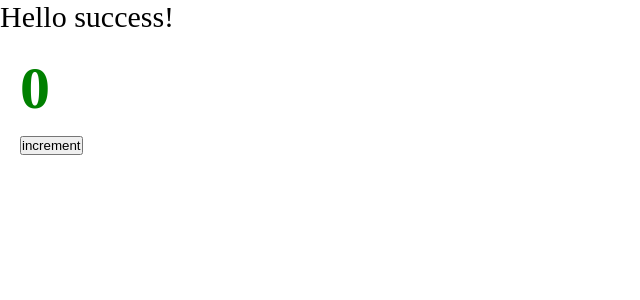
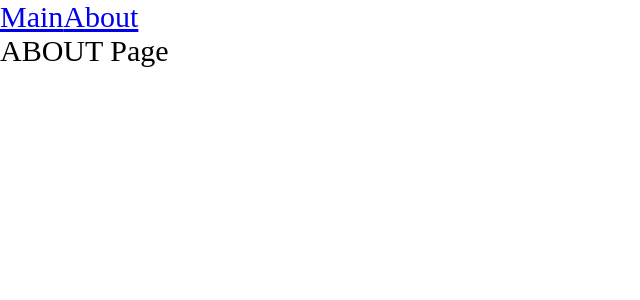
Before and after one commit to Elena-Sergienko/production-project-oct-23, a React app: page /about in a window 1280 px wide. Shown: the top 300 px of the page, without its empty margins (0-640 px from the left). Built offline with nearby package versions, Linux system fonts and the light colour scheme.

Commit message:
add router

```diff
--- a/package.json
+++ b/package.json
@@ -15,6 +15,7 @@
     "@types/node": "^20.8.9",
     "@types/react": "^18.2.33",
     "@types/react-dom": "^18.2.14",
+    "@types/react-router-dom": "^5.3.3",
     "@types/webpack": "^5.28.4",
     "@types/webpack-dev-server": "^4.7.2",
     "css-loader": "^6.8.1",
@@ -32,6 +33,7 @@
   },
   "dependencies": {
     "react": "^18.2.0",
-    "react-dom": "^18.2.0"
+    "react-dom": "^18.2.0",
+    "react-router-dom": "^6.18.0"
   }
 }
--- a/src/App.tsx
+++ b/src/App.tsx
@@ -1,11 +1,20 @@
 import { Counter } from "./components/Counter.module";
-import './index.scss'
+import './index.scss';
+import { Routes, Route, Link} from "react-router-dom";
+import AboutPage from "./pages/AboutPage/AboutPage"
+import MainPage from "./pages/MainPage/MainPage";
 
 const App = () => {
     return (
         <div className="app">
+        <Link to={'/'}>Main</Link>
+        <Link to={'/about'}>About</Link>
+
+            <Routes>
+                <Route path={'/'} element={<MainPage/>}/>
+                <Route path={'/about'} element={<AboutPage/>}/>
             Hello success!
-            <Counter/>
+            </Routes>
         </div>
     )
 }
--- a/src/index.tsx
+++ b/src/index.tsx
@@ -1,9 +1,29 @@
-import {render} from "react-dom";
+// import {render} from "react-dom";
+// import App from "./App";
+// import {BrowserRouter} from "react-router-dom"
+
+// render(
+//     <BrowserRouter>
+//     <div>
+//         <App/>
+//     </div>
+//     </BrowserRouter>,
+
+//     document.getElementById('root')
+// )
+
+// fixed: "react-dom.development.js:86 Warning: ReactDOM.render is no longer supported in React 18. Use createRoot instead."
+// https://stackoverflow.com/questions/71668256/deprecation-notice-reactdom-render-is-no-longer-supported-in-react-18#:~:text=)%3B%0A%0AreportWebVitals()%3B-,For%20Typescript,-Credit%20from%20comment
+import ReactDOM from "react-dom/client";
 import App from "./App";
+import {BrowserRouter} from "react-router-dom";
 
-render(
+const root = ReactDOM.createRoot(document.getElementById("root") as HTMLElement);
+
+root.render(
+    <BrowserRouter>
     <div>
         <App/>
-    </div>,
-    document.getElementById('root')
-)
+    </div>
+    </BrowserRouter>,
+    )
--- /dev/null
+++ b/src/pages/AboutPage/AboutPage.tsx
@@ -0,0 +1,11 @@
+
+const AboutPage = () => {
+    return (
+
+    <div>
+ABOUT Page
+    </div>
+    )
+}
+
+export default AboutPage;
--- /dev/null
+++ b/src/pages/MainPage/MainPage.tsx
@@ -0,0 +1,12 @@
+
+
+const MainPage = () => {
+    return (
+
+    <div>
+MAIN PAGE
+    </div>
+    )
+}
+
+export default MainPage;
```
Also changed, not shown: 2 other files (tests, documents, lock files or other folders).
